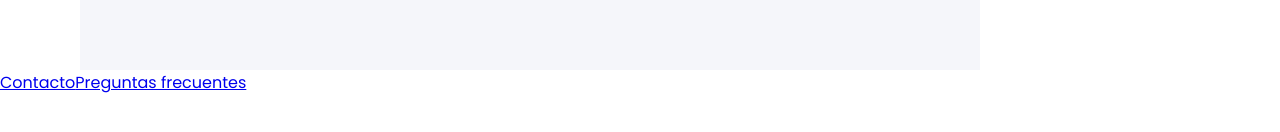
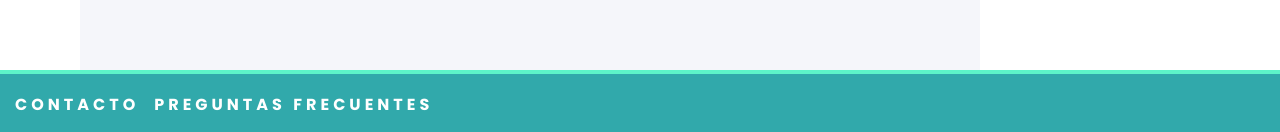
Before and after one commit to AgendaMaster/proyecto-front, a React (Create React App) app: page / in a window 1280 px wide. Shown: the part 665-797 px from the top of the page. Built offline with nearby package versions, Linux system fonts and the light colour scheme.

Commit message:
fotter styles

```diff
--- a/src/components/layout/Footer.js
+++ b/src/components/layout/Footer.js
@@ -1,5 +1,6 @@
 import React from 'react';
 import { Link } from 'react-router-dom';
+import './../../sass/components/layout/Footer.scss';
 
 const SocialMediaLink = ({ route, icon }) => (
   <a href={route} target='__blank' className='SocialMediaLink'>
--- /dev/null
+++ b/src/sass/components/layout/Footer.scss
@@ -0,0 +1,20 @@
+@import './../../common/variables';
+.Footer {
+  display: flex;
+  align-items: center;
+  padding: 0 15px;
+  color: $white;
+  border-top: 4px solid $primary-ligth;
+  background-color: $primary;
+  &-infoLink {
+    margin-right: 15px;
+    color: $white;
+    letter-spacing: 4px;
+    text-transform: uppercase;
+    font-weight: 600;
+    transition: 0.3s;
+    &:hover {
+      color: $grey-medium;
+    }
+  }
+}
--- a/src/sass/components/layout/index.scss
+++ b/src/sass/components/layout/index.scss
@@ -25,6 +25,5 @@
   grid-area: calendar;
 }
 .Footer {
-  background-color: white;
   grid-area: footer;
 }
--- a/src/sass/index.scss
+++ b/src/sass/index.scss
@@ -24,3 +24,6 @@ h6 {
 img {
   width: 100%;
 }
+a {
+  text-decoration: none;
+}
```
